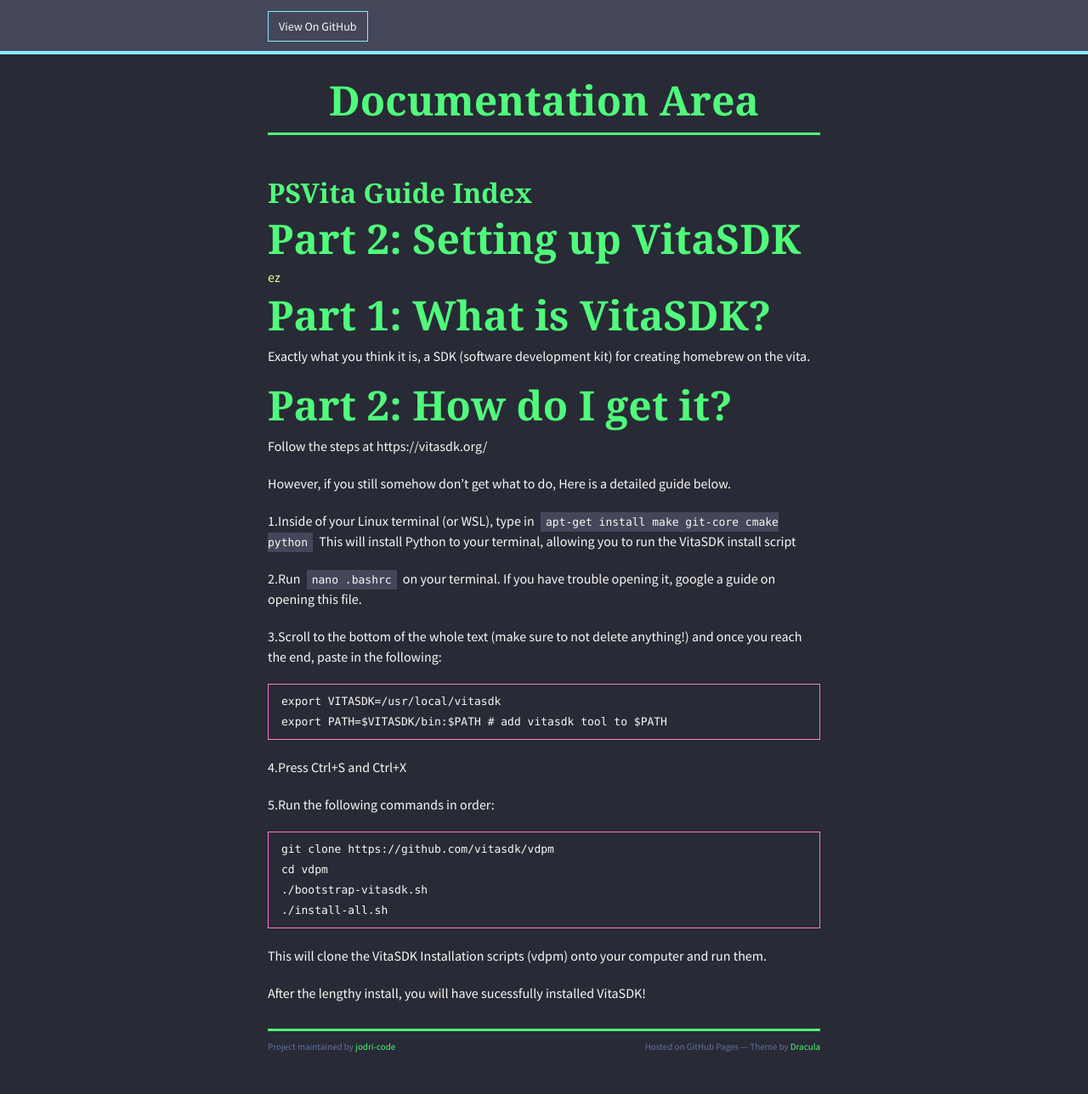
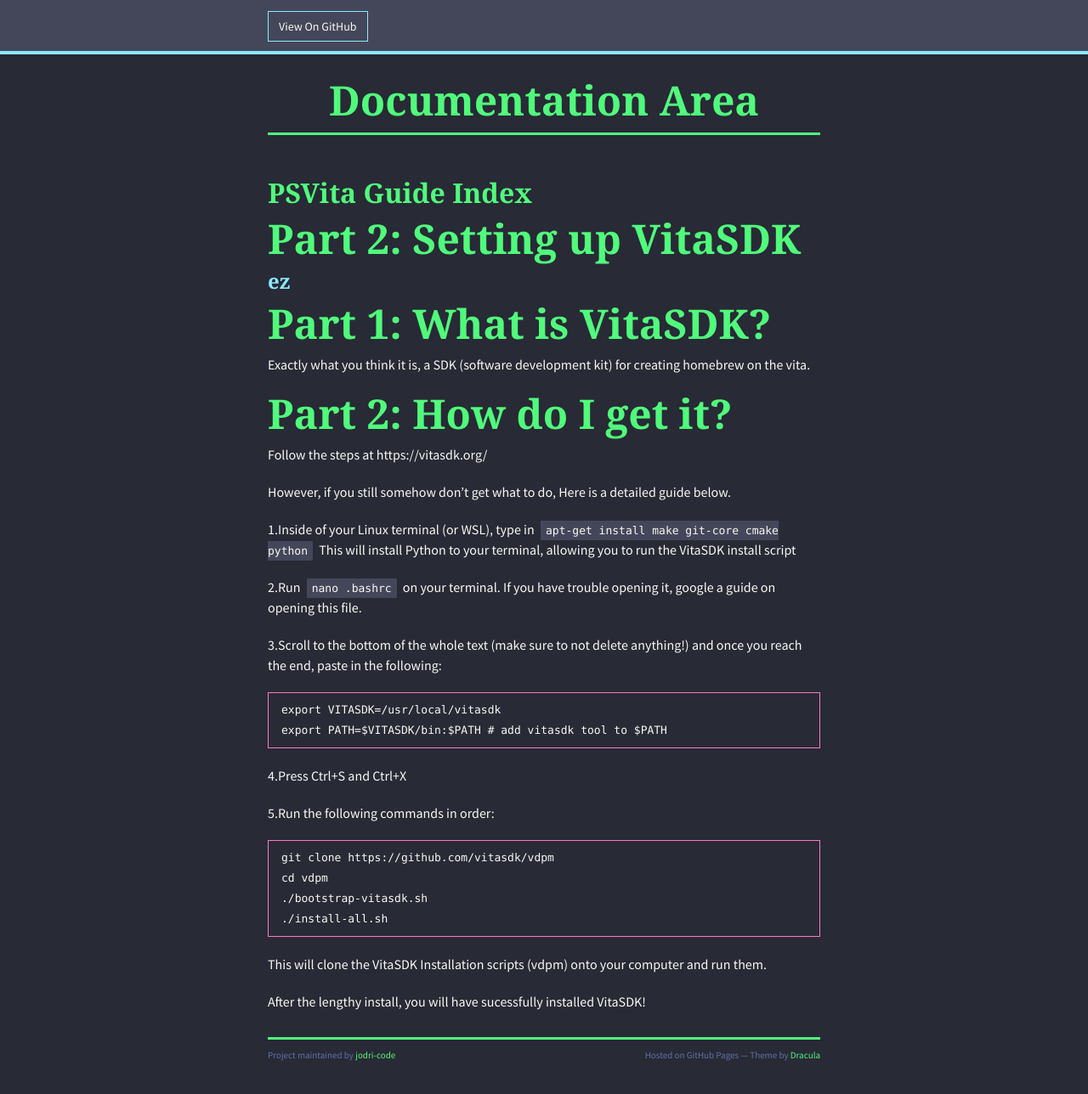
Before and after one commit to jodri-code/sysl-docs, a Jekyll site: the page built from docs/vita-docs/chapter-1/part-2/index.md, in a window 1280 px wide and 1334 px high. Shown: the top 1288 px of the window at 85% size. Built offline with Jekyll 4.4.1, drawn with Linux system fonts in a browser that asks for light colours; nearby versions of some CDN libraries; our own code applies the rules of GitHub Pages for plain Markdown files; the repository's description, which GitHub fills in, is left out.

Commit message:
Revert "Hmm"
This reverts commit 6887b41962e762218baeacb25948cbb6feae310a.

```diff
--- a/docs/vita-docs/chapter-1/part-2/index.md
+++ b/docs/vita-docs/chapter-1/part-2/index.md
@@ -1,7 +1,7 @@
 ## [PSVita Guide Index](https://docs.pipewarp.co.uk/vita-docs)
 
 # Part 2: Setting up VitaSDK
-###### ez
+### ez
 
 
 
```
Also changed, not shown: docs/vita-docs/chapter-1/part-1/index.md (+1 -1 lines).
